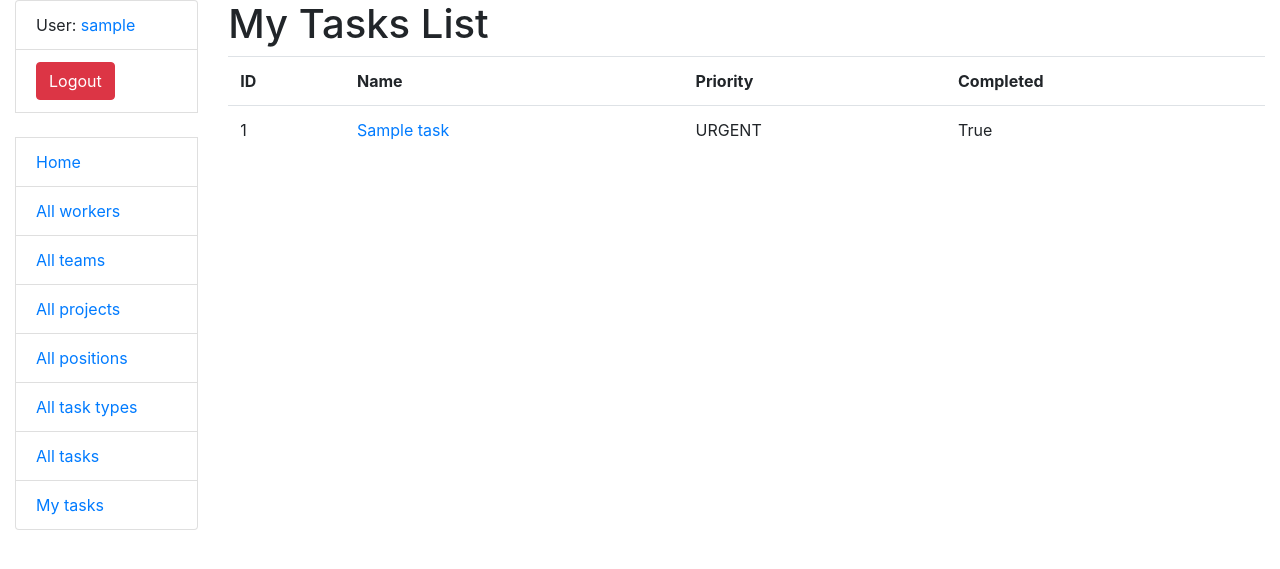
After one commit to mykytafabrykator/it-company-task-manager, a Django app: page /my-tasks/ in a window 1280 px wide. The commit adds this page. Shown: the top 569 px of the page. Run offline with Django 5.2, Linux system fonts and the light colour scheme; a user stored in the database is signed in; tables that the repository leaves empty hold one stand-in row (values such as "Sample post").

Commit message:
Add functionality to display user's tasks on 'My Tasks' page

```diff
--- a/task/models.py
+++ b/task/models.py
@@ -9,7 +9,6 @@ PRIORITY_CHOICES = [
     ("MEDIUM", "Medium"),
     ("LOW", "Low"),
 ]
-
 
 class TaskType(models.Model):
     name = models.CharField(max_length=255)
@@ -131,5 +130,8 @@ class Task(models.Model):
         related_name="tasks",
     )
 
+    class Meta:
+        ordering = ["is_completed"]
+
     def __str__(self):
         return f"{self.name} (deadline: {self.deadline})"
--- a/task/urls.py
+++ b/task/urls.py
@@ -34,6 +34,7 @@ from task.views import (
     TaskDeleteView,
     toggle_task_complete,
     toggle_task_assign,
+    my_tasks,
 )
 
 urlpatterns = [
@@ -158,6 +159,7 @@ urlpatterns = [
         toggle_task_assign,
         name="task-toggle-assign",
     ),
+    path('my-tasks/', my_tasks, name='my-task'),
 ]
 
 app_name = "task"
--- a/task/views.py
+++ b/task/views.py
@@ -290,3 +290,10 @@ def toggle_task_assign(request, pk):
             "you cannot assign yourself to it."
         )
     return redirect("task:task-detail", pk=task.pk)
+
+
+@login_required
+def my_tasks(request):
+    user = request.user
+    tasks = Task.objects.filter(assignees=user)
+    return render(request, "task/my_tasks.html", {"tasks": tasks})
--- a/templates/includes/sidebar.html
+++ b/templates/includes/sidebar.html
@@ -20,4 +20,5 @@
   <li class="list-group-item"><a href="{% url 'task:position-list' %}">All positions</a></li>
   <li class="list-group-item"><a href="{% url 'task:task-type-list' %}">All task types</a></li>
   <li class="list-group-item"><a href="{% url 'task:task-list' %}">All tasks</a></li>
+  <li class="list-group-item"><a href="{% url 'task:my-task' %}">My tasks</a></li>
 </ul>
--- /dev/null
+++ b/templates/task/my_tasks.html
@@ -0,0 +1,26 @@
+{% extends "base.html" %}
+
+{% block content %}
+    <h1>My Tasks List </h1>
+    {% if tasks %}
+    <table class="table">
+      <tr>
+        <th>ID</th>
+        <th>Name</th>
+        <th>Priority</th>
+        <th>Completed</th>
+      </tr>
+    {% for task in tasks %}
+      <tr>
+        <td>{{ task.id }}</td>
+        <td><a href="{% url 'task:task-detail' pk=task.id %}">{{ task.name }}</a></td>
+        <td>{{ task.priority }}</td>
+        <td>{{ task.is_completed }}</td>
+      </tr>
+    {% endfor %}
+
+    </table>
+    {% else %}
+      <p>Happy day! No tasks!</p>
+    {% endif %}
+{% endblock %}
```
